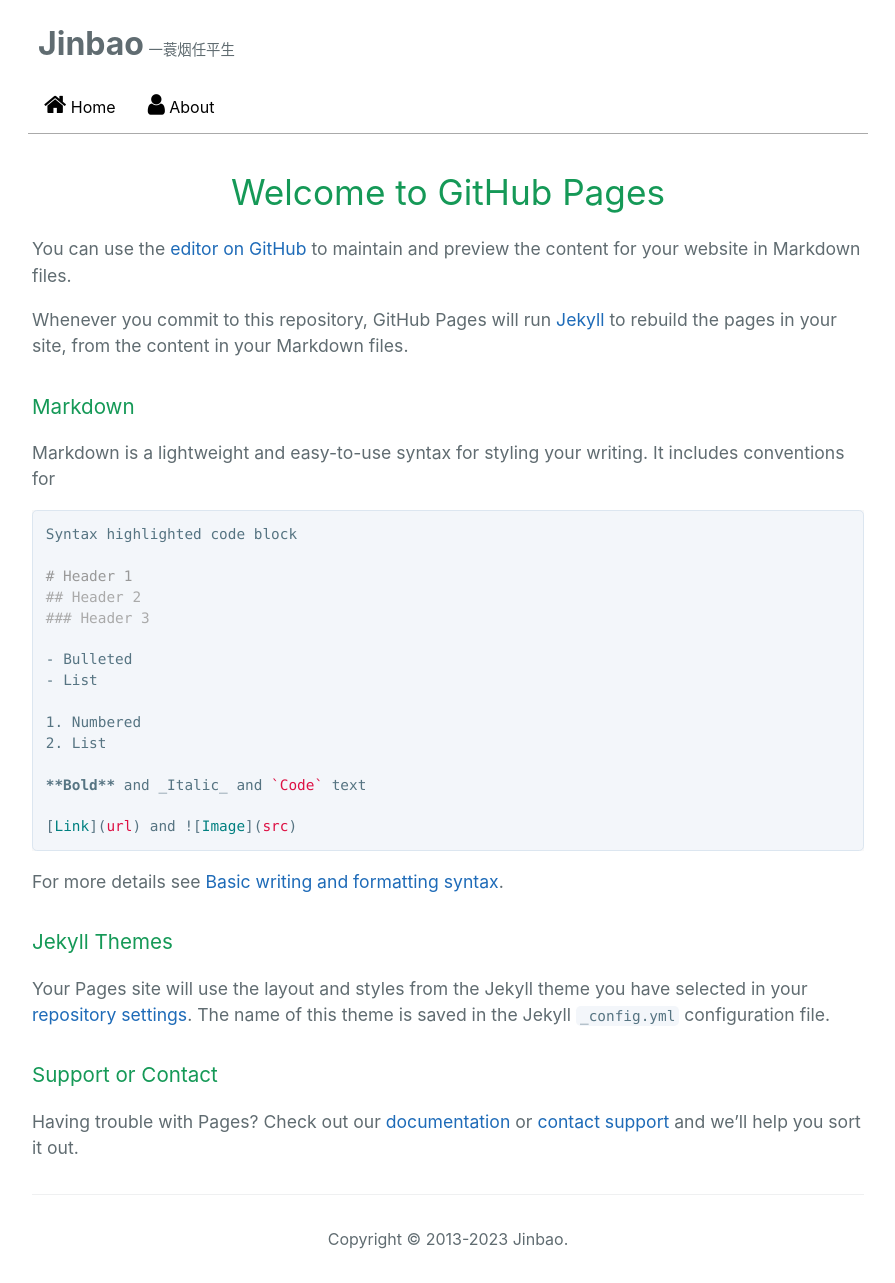
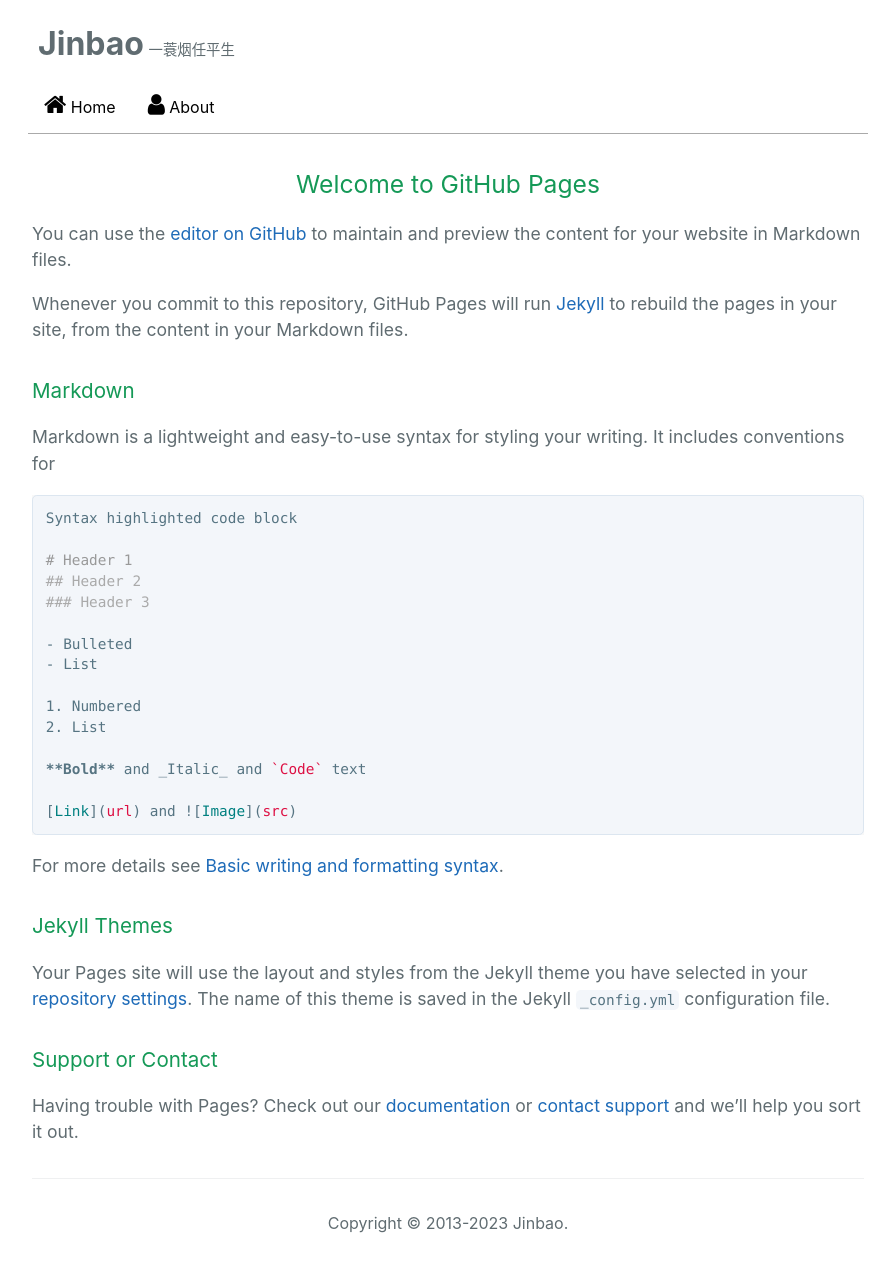
Before and after one commit to JinbaoWeb/jinbaoweb.github.io, a Jekyll site: the page built from index.md, in a window 1280 px wide. Shown: the whole page, without its empty margins (192-1087 px from the left). Built offline with Jekyll 4.4.1, drawn with Linux system fonts in a browser that asks for light colours; our own code applies the rules of GitHub Pages for plain Markdown files.

Commit message:
Update style.css

```diff
--- a/assets/css/style.css
+++ b/assets/css/style.css
@@ -48,7 +48,7 @@
 }
 
 h1 {
-    font-size: 2em;
+    font-size: 1.4em;
     margin: 0.67em 0;
     text-align: center;
 }
```
